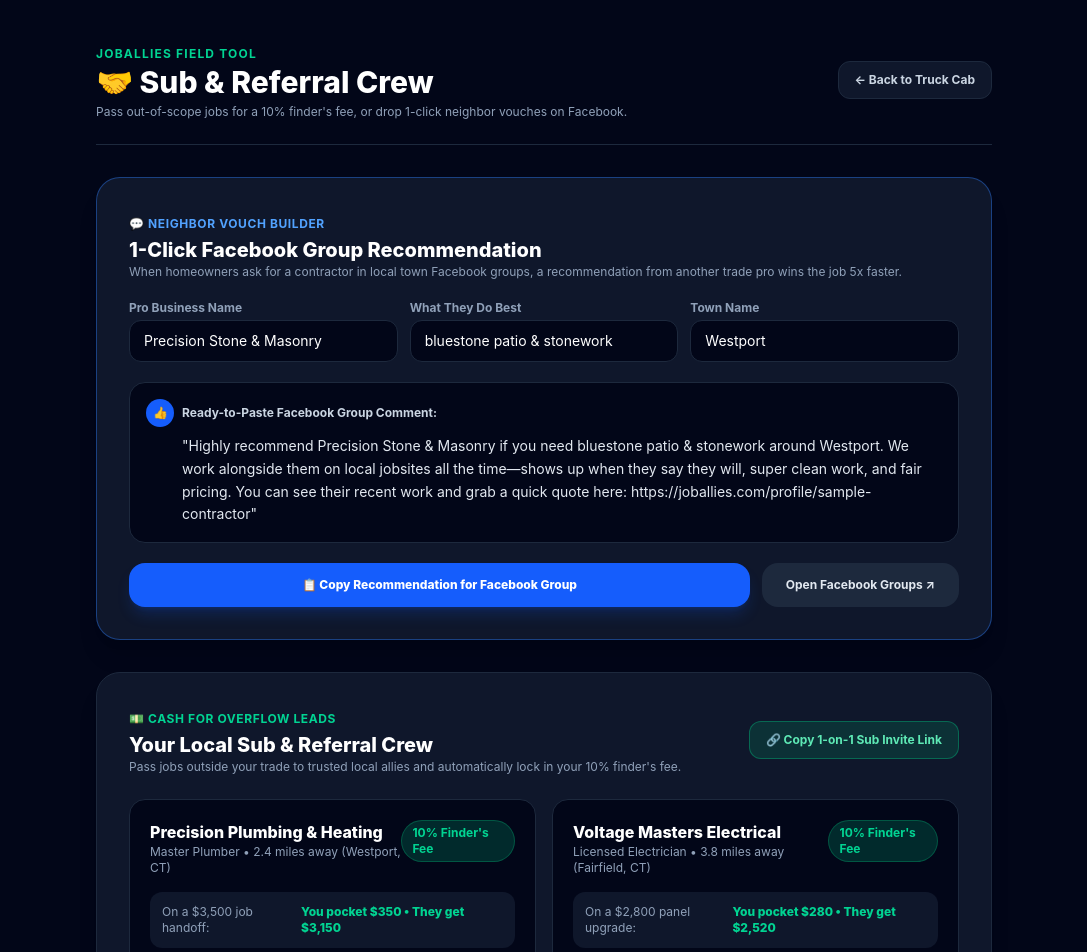
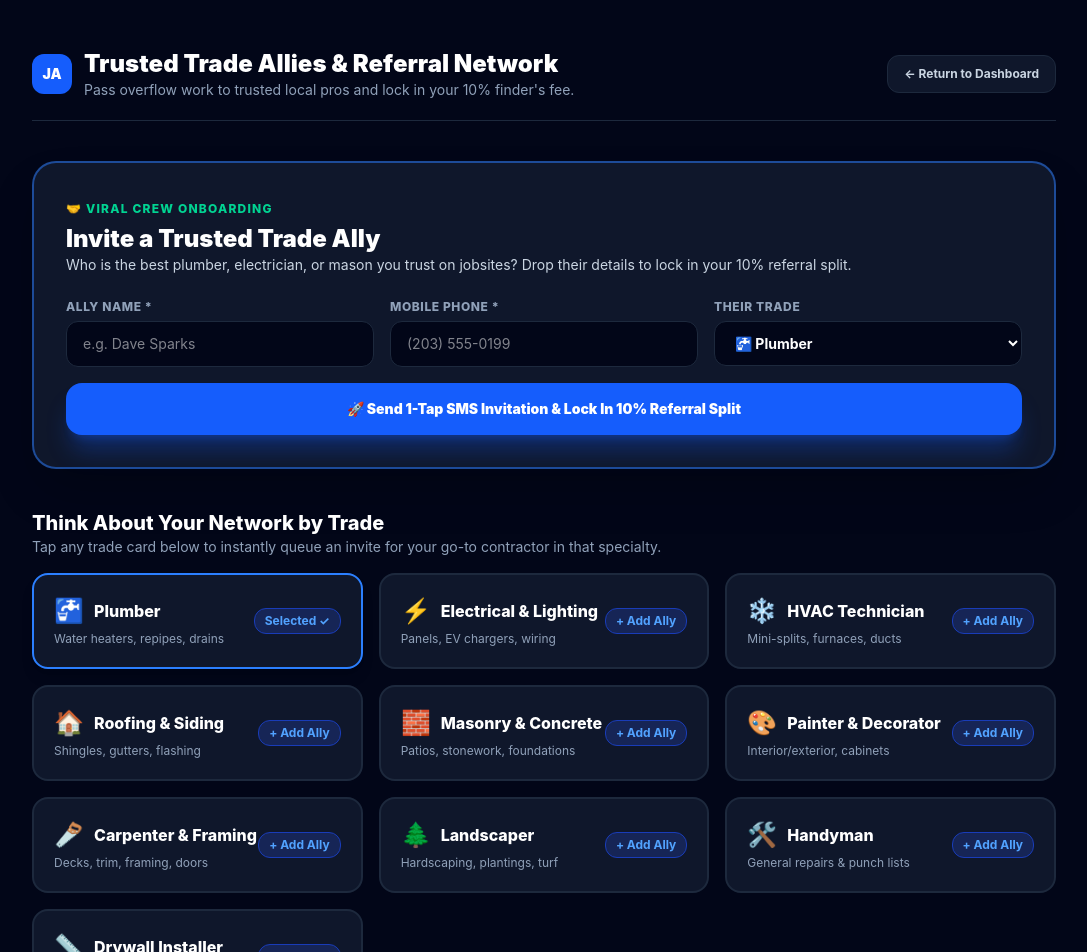
Before and after one commit to dberger111/joballies, a Next.js app: page /dashboard/network in a window 1280 px wide. Shown: the top 952 px of the page, without its empty margins (96-1183 px from the left). Built offline with nearby package versions, Linux system fonts and the light colour scheme.

Commit message:
Add Trusted Trade Allies network invite page with interactive trade cards and 1-click SMS invite workflow

```diff
--- a/app/dashboard/network/page.tsx
+++ b/app/dashboard/network/page.tsx
@@ -2,157 +2,178 @@
 import { useState } from 'react';
 import Link from 'next/link';
 
-export default function TradeNetworkPage() {
-  const [copiedVouch, setCopiedVouch] = useState(false);
-  const [copiedInvite, setCopiedInvite] = useState(false);
-  const [town, setTown] = useState("Westport");
-  const [allyBusiness, setAllyBusiness] = useState("Precision Stone & Masonry");
-  const [allyTrade, setAllyTrade] = useState("bluestone patio & stonework");
+export default function NetworkPage() {
+  const [allies, setAllies] = useState([
+    { name: 'Dave Sparks', trade: 'Electrical & Lighting', phone: '(203) 555-0192', status: 'Active Partner (10% Split)' },
+    { name: 'Robert Miller', trade: 'Plumber', phone: '(203) 555-0284', status: 'Active Partner (10% Split)' },
+  ]);
 
-  const neighborVouchText = `Highly recommend ${allyBusiness} if you need ${allyTrade} around ${town}. We work alongside them on local jobsites all the time—shows up when they say they will, super clean work, and fair pricing. You can see their recent work and grab a quick quote here: https://joballies.com/profile/sample-contractor`;
+  const [allyName, setAllyName] = useState('');
+  const [allyPhone, setAllyPhone] = useState('');
+  const [selectedTrade, setSelectedTrade] = useState('Plumber');
 
-  const copyNeighborVouch = () => {
-    navigator.clipboard.writeText(neighborVouchText);
-    setCopiedVouch(true);
-    setTimeout(() => setCopiedVouch(false), 3000);
-  };
+  const tradeCategories = [
+    { name: 'Plumber', icon: '🚰', desc: 'Water heaters, repipes, drains' },
+    { name: 'Electrical & Lighting', icon: '⚡', desc: 'Panels, EV chargers, wiring' },
+    { name: 'HVAC Technician', icon: '❄️', desc: 'Mini-splits, furnaces, ducts' },
+    { name: 'Roofing & Siding', icon: '🏠', desc: 'Shingles, gutters, flashing' },
+    { name: 'Masonry & Concrete', icon: '🧱', desc: 'Patios, stonework, foundations' },
+    { name: 'Painter & Decorator', icon: '🎨', desc: 'Interior/exterior, cabinets' },
+    { name: 'Carpenter & Framing', icon: '🪚', desc: 'Decks, trim, framing, doors' },
+    { name: 'Landscaper', icon: '🌲', desc: 'Hardscaping, plantings, turf' },
+    { name: 'Handyman', icon: '🛠️', desc: 'General repairs & punch lists' },
+    { name: 'Drywall Installer', icon: '📏', desc: 'Hang, tape, mud, texture' },
+  ];
 
-  const copySingleCrewInvite = () => {
-    navigator.clipboard.writeText("https://joballies.com/invite/pro-crew");
-    setCopiedInvite(true);
-    setTimeout(() => setCopiedInvite(false), 3000);
+  const handleInvite = (e: React.FormEvent) => {
+    e.preventDefault();
+    if (!allyName.trim() || !allyPhone.trim()) {
+      alert('Please enter your ally\'s name and mobile phone number.');
+      return;
+    }
+
+    const newAlly = {
+      name: allyName.trim(),
+      trade: selectedTrade,
+      phone: allyPhone.trim(),
+      status: 'Invitation Dispatched via SMS',
+    };
+
+    setAllies([newAlly, ...allies]);
+    alert(`Success! A personalized SMS invitation was sent to ${allyName} (${allyPhone}) to join your JobAllies 10% referral crew.`);
+    setAllyName('');
+    setAllyPhone('');
   };
 
   return (
-    <main className="min-h-screen bg-slate-950 text-slate-100 font-sans p-5 md:p-10">
-      <div className="max-w-4xl mx-auto space-y-8">
-        <div className="flex justify-between items-center border-b border-slate-800 pb-6">
+    <main className="min-h-screen bg-slate-950 text-slate-100 font-sans p-6 md:p-12 flex flex-col justify-between">
+      <div className="max-w-5xl mx-auto w-full space-y-10">
+        <header className="flex justify-between items-center border-b border-slate-800 pb-5">
+          <div className="flex items-center gap-3">
+            <Link href="/dashboard" className="w-10 h-10 rounded-xl bg-blue-600 flex items-center justify-center text-white font-black text-sm">
+              JA
+            </Link>
+            <div>
+              <h1 className="text-xl md:text-2xl font-black text-white">Trusted Trade Allies & Referral Network</h1>
+              <p className="text-xs md:text-sm text-slate-400">Pass overflow work to trusted local pros and lock in your 10% finder's fee.</p>
+            </div>
+          </div>
+          <Link href="/dashboard" className="bg-slate-900 border border-slate-800 hover:bg-slate-800 px-4 py-2.5 rounded-xl text-xs font-bold text-slate-300">
+            ← Return to Dashboard
+          </Link>
+        </header>
+
+        {/* 1-Click Invitation Form */}
+        <section className="bg-slate-900 border-2 border-blue-500/50 p-6 md:p-8 rounded-3xl space-y-6 shadow-2xl">
           <div>
-            <span className="text-xs font-bold text-emerald-400 uppercase tracking-widest">JobAllies Field Tool</span>
-            <h1 className="text-3xl font-extrabold text-white">🤝 Sub & Referral Crew</h1>
-            <p className="text-xs text-slate-400 mt-1">Pass out-of-scope jobs for a 10% finder's fee, or drop 1-click neighbor vouches on Facebook.</p>
-          </div>
-          <Link href="/dashboard" className="bg-slate-900 border border-slate-800 hover:bg-slate-800 px-4 py-2.5 rounded-xl text-slate-300 text-xs font-bold transition">
-            ← Back to Truck Cab
-          </Link>
-        </div>
-
-        {/* Section 1: 1-Click Facebook Group Neighbor Vouch Builder */}
-        <div className="bg-slate-900 border border-blue-500/40 p-6 md:p-8 rounded-3xl space-y-5 shadow-xl">
-          <div>
-            <span className="text-xs font-bold uppercase tracking-wider text-blue-400">💬 Neighbor Vouch Builder</span>
-            <h3 className="text-xl font-extrabold text-white mt-0.5">1-Click Facebook Group Recommendation</h3>
-            <p className="text-xs text-slate-400">When homeowners ask for a contractor in local town Facebook groups, a recommendation from another trade pro wins the job 5x faster.</p>
+            <span className="text-xs font-extrabold uppercase tracking-widest text-emerald-400">🤝 Viral Crew Onboarding</span>
+            <h2 className="text-xl md:text-2xl font-black text-white mt-1">Invite a Trusted Trade Ally</h2>
+            <p className="text-xs md:text-sm text-slate-300">Who is the best plumber, electrician, or mason you trust on jobsites? Drop their details to lock in your 10% referral split.</p>
           </div>
 
-          <div className="grid grid-cols-1 sm:grid-cols-3 gap-3">
+          <form onSubmit={handleInvite} className="grid grid-cols-1 sm:grid-cols-3 gap-4">
             <div>
-              <label className="block text-xs font-bold text-slate-400 mb-1">Pro Business Name</label>
-              <input type="text" value={allyBusiness} onChange={(e) => setAllyBusiness(e.target.value)} className="w-full bg-slate-950 border border-slate-800 rounded-xl px-3.5 py-2.5 text-sm text-white" />
+              <label className="block text-xs font-extrabold uppercase tracking-wider text-slate-400 mb-1.5">Ally Name *</label>
+              <input
+                type="text"
+                required
+                placeholder="e.g. Dave Sparks"
+                value={allyName}
+                onChange={(e) => setAllyName(e.target.value)}
+                className="w-full bg-slate-950 border border-slate-800 rounded-xl px-4 py-3 text-sm text-white"
+              />
             </div>
             <div>
-              <label className="block text-xs font-bold text-slate-400 mb-1">What They Do Best</label>
-              <input type="text" value={allyTrade} onChange={(e) => setAllyTrade(e.target.value)} className="w-full bg-slate-950 border border-slate-800 rounded-xl px-3.5 py-2.5 text-sm text-white" />
+              <label className="block text-xs font-extrabold uppercase tracking-wider text-slate-400 mb-1.5">Mobile Phone *</label>
+              <input
+                type="tel"
+                required
+                placeholder="(203) 555-0199"
+                value={allyPhone}
+                onChange={(e) => setAllyPhone(e.target.value)}
+                className="w-full bg-slate-950 border border-slate-800 rounded-xl px-4 py-3 text-sm text-white"
+              />
             </div>
             <div>
-              <label className="block text-xs font-bold text-slate-400 mb-1">Town Name</label>
-              <input type="text" value={town} onChange={(e) => setTown(e.target.value)} className="w-full bg-slate-950 border border-slate-800 rounded-xl px-3.5 py-2.5 text-sm text-white" />
+              <label className="block text-xs font-extrabold uppercase tracking-wider text-slate-400 mb-1.5">Their Trade</label>
+              <select
+                value={selectedTrade}
+                onChange={(e) => setSelectedTrade(e.target.value)}
+                className="w-full bg-slate-950 border border-slate-800 rounded-xl px-4 py-3 text-sm text-white font-bold"
+              >
+                {tradeCategories.map((t) => (
+                  <option key={t.name} value={t.name}>{t.icon} {t.name}</option>
+                ))}
+              </select>
             </div>
+            <div className="sm:col-span-3">
+              <button
+                type="submit"
+                className="w-full bg-blue-600 hover:bg-blue-500 text-white font-black py-4 rounded-2xl text-sm transition shadow-xl shadow-blue-600/30"
+              >
+                🚀 Send 1-Tap SMS Invitation & Lock In 10% Referral Split
+              </button>
+            </div>
+          </form>
+        </section>
+
+        {/* Trade Type Cards Visualization */}
+        <section className="space-y-4">
+          <div>
+            <h3 className="text-xl font-extrabold text-white">Think About Your Network by Trade</h3>
+            <p className="text-xs md:text-sm text-slate-400">Tap any trade card below to instantly queue an invite for your go-to contractor in that specialty.</p>
           </div>
 
-          <div className="bg-slate-950 border border-slate-800 p-4 rounded-2xl space-y-2">
-            <div className="flex items-center gap-2">
-              <div className="w-7 h-7 rounded-full bg-blue-600 flex items-center justify-center text-xs font-bold">👍</div>
-              <span className="text-xs font-bold text-slate-300">Ready-to-Paste Facebook Group Comment:</span>
-            </div>
-            <p className="text-sm text-slate-200 leading-relaxed pl-9">
-              "{neighborVouchText}"
-            </p>
-          </div>
-
-          <div className="flex flex-col sm:flex-row gap-3">
-            <button
-              onClick={copyNeighborVouch}
-              className="bg-blue-600 hover:bg-blue-500 text-white font-extrabold py-3.5 px-6 rounded-2xl transition text-xs w-full shadow-lg shadow-blue-600/20"
-            >
-              {copiedVouch ? "✓ Copied! Open Facebook & Paste in Comments" : "📋 Copy Recommendation for Facebook Group"}
-            </button>
-            <a
-              href="https://www.facebook.com/groups/"
-              target="_blank"
-              className="bg-slate-800 hover:bg-slate-700 text-slate-200 font-bold py-3.5 px-6 rounded-2xl transition text-xs text-center whitespace-nowrap"
-            >
-              Open Facebook Groups ↗
-            </a>
-          </div>
-        </div>
-
-        {/* Section 2: Pass Overflow Work & Lock Finder's Fee */}
-        <div className="bg-slate-900 border border-slate-800 p-6 md:p-8 rounded-3xl space-y-6 shadow-xl">
-          <div className="flex flex-col sm:flex-row justify-between items-start sm:items-center gap-3">
-            <div>
-              <span className="text-xs font-bold uppercase tracking-wider text-emerald-400">💵 Cash for Overflow Leads</span>
-              <h3 className="text-xl font-extrabold text-white mt-0.5">Your Local Sub & Referral Crew</h3>
-              <p className="text-xs text-slate-400">Pass jobs outside your trade to trusted local allies and automatically lock in your 10% finder's fee.</p>
-            </div>
-            <button
-              onClick={copySingleCrewInvite}
-              className="bg-emerald-600/20 border border-emerald-500/40 text-emerald-300 text-xs font-bold px-4 py-2.5 rounded-xl hover:bg-emerald-600/30 transition"
-            >
-              {copiedInvite ? "✓ Personal Invite Link Copied!" : "🔗 Copy 1-on-1 Sub Invite Link"}
-            </button>
-          </div>
-
-          <div className="grid grid-cols-1 md:grid-cols-2 gap-4">
-            <div className="bg-slate-950 border border-slate-800 p-5 rounded-2xl space-y-4">
-              <div className="flex justify-between items-start">
-                <div>
-                  <h4 className="font-extrabold text-white text-base">Precision Plumbing & Heating</h4>
-                  <p className="text-xs text-slate-400">Master Plumber • 2.4 miles away (Westport, CT)</p>
+          <div className="grid grid-cols-1 sm:grid-cols-2 lg:grid-cols-3 gap-4">
+            {tradeCategories.map((cat) => (
+              <div
+                key={cat.name}
+                onClick={() => setSelectedTrade(cat.name)}
+                className={`bg-slate-900 border-2 p-5 rounded-2xl cursor-pointer transition flex items-center justify-between ${
+                  selectedTrade === cat.name ? 'border-blue-500 bg-blue-950/30 shadow-lg' : 'border-slate-800 hover:border-slate-700'
+                }`}
+              >
+                <div className="space-y-1">
+                  <div className="flex items-center gap-2.5">
+                    <span className="text-2xl">{cat.icon}</span>
+                    <h4 className="font-extrabold text-white text-sm md:text-base">{cat.name}</h4>
+                  </div>
+                  <p className="text-xs text-slate-400">{cat.desc}</p>
                 </div>
-                <span className="bg-emerald-500/20 text-emerald-400 text-xs font-bold px-2.5 py-1 rounded-full border border-emerald-500/30">
-                  10% Finder's Fee
+                <span className="text-xs font-bold text-blue-400 bg-blue-950 px-2.5 py-1 rounded-xl border border-blue-800 whitespace-nowrap">
+                  {selectedTrade === cat.name ? 'Selected ✓' : '+ Add Ally'}
                 </span>
               </div>
-              <div className="bg-slate-900 p-3 rounded-xl flex justify-between text-xs">
-                <span className="text-slate-400">On a $3,500 job handoff:</span>
-                <span className="text-emerald-400 font-extrabold">You pocket $350 • They get $3,150</span>
-              </div>
-              <button
-                onClick={() => alert("Lead handoff sent to Precision Plumbing with 10% finder's fee locked!")}
-                className="bg-emerald-600 hover:bg-emerald-500 text-white text-xs font-extrabold py-3 px-4 rounded-xl transition w-full"
-              >
-                📲 Pass a Job to Precision Plumbing
-              </button>
-            </div>
+            ))}
+          </div>
+        </section>
 
-            <div className="bg-slate-950 border border-slate-800 p-5 rounded-2xl space-y-4">
-              <div className="flex justify-between items-start">
-                <div>
-                  <h4 className="font-extrabold text-white text-base">Voltage Masters Electrical</h4>
-                  <p className="text-xs text-slate-400">Licensed Electrician • 3.8 miles away (Fairfield, CT)</p>
+        {/* Current Active Crew Roster */}
+        <section className="bg-slate-900 border border-slate-800 p-6 md:p-8 rounded-3xl space-y-4 shadow-xl">
+          <h3 className="text-lg font-extrabold text-white">Your Active Trade Allies ({allies.length})</h3>
+          <div className="space-y-3">
+            {allies.map((ally, idx) => (
+              <div key={idx} className="bg-slate-950 border border-slate-800 p-4 rounded-2xl flex flex-col sm:flex-row justify-between items-start sm:items-center gap-3">
+                <div className="space-y-1">
+                  <div className="flex items-center gap-2">
+                    <span className="font-extrabold text-white text-sm">{ally.name}</span>
+                    <span className="text-xs bg-blue-950 text-blue-400 border border-blue-800 px-2.5 py-0.5 rounded-full font-bold">
+                      {ally.trade}
+                    </span>
+                  </div>
+                  <p className="text-xs text-slate-400">Mobile: <span className="text-slate-200 font-mono">{ally.phone}</span></p>
                 </div>
-                <span className="bg-emerald-500/20 text-emerald-400 text-xs font-bold px-2.5 py-1 rounded-full border border-emerald-500/30">
-                  10% Finder's Fee
+                <span className="text-xs font-bold bg-emerald-950 text-emerald-400 border border-emerald-800 px-3 py-1 rounded-full">
+                  {ally.status}
                 </span>
               </div>
-              <div className="bg-slate-900 p-3 rounded-xl flex justify-between text-xs">
-                <span className="text-slate-400">On a $2,800 panel upgrade:</span>
-                <span className="text-emerald-400 font-extrabold">You pocket $280 • They get $2,520</span>
-              </div>
-              <button
-                onClick={() => alert("Lead handoff sent to Voltage Masters with 10% finder's fee locked!")}
-                className="bg-emerald-600 hover:bg-emerald-500 text-white text-xs font-extrabold py-3 px-4 rounded-xl transition w-full"
-              >
-                📲 Pass a Job to Voltage Masters
-              </button>
-            </div>
+            ))}
           </div>
-        </div>
+        </section>
       </div>
 
-      <footer className="max-w-4xl mx-auto w-full text-center border-t border-slate-800/80 pt-8 mt-16 text-xs text-slate-500">
-        © {new Date().getFullYear()} JobAllies — All rights reserved. (from UpLevel Labs, Inc.)
+      <footer className="max-w-5xl mx-auto w-full text-center border-t border-slate-800/80 pt-8 mt-16 text-xs text-slate-500">
+        © {new Date().getFullYear()} JobAllies — Trusted Trade Allies & Referral Network
       </footer>
     </main>
   );
```
